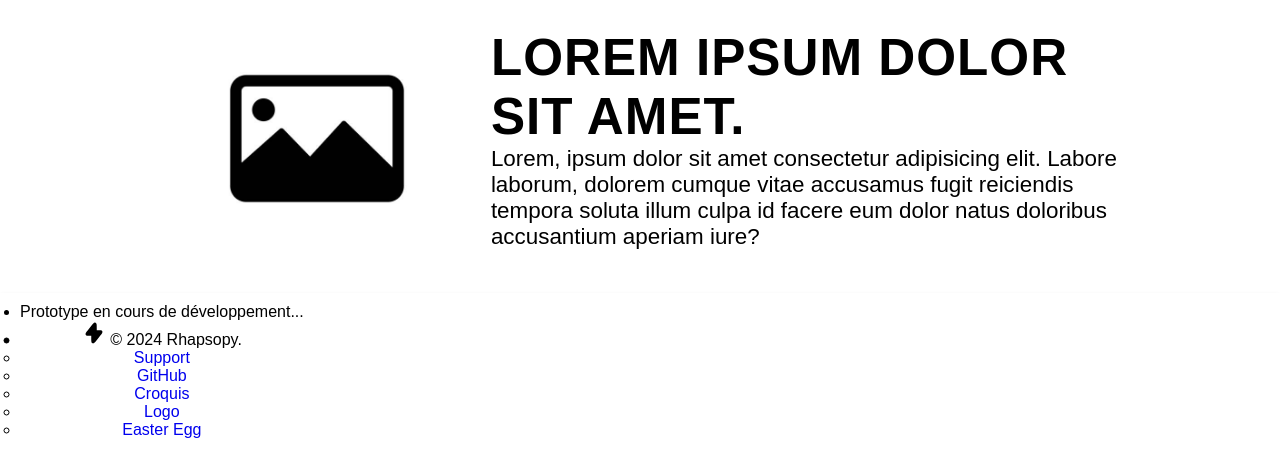
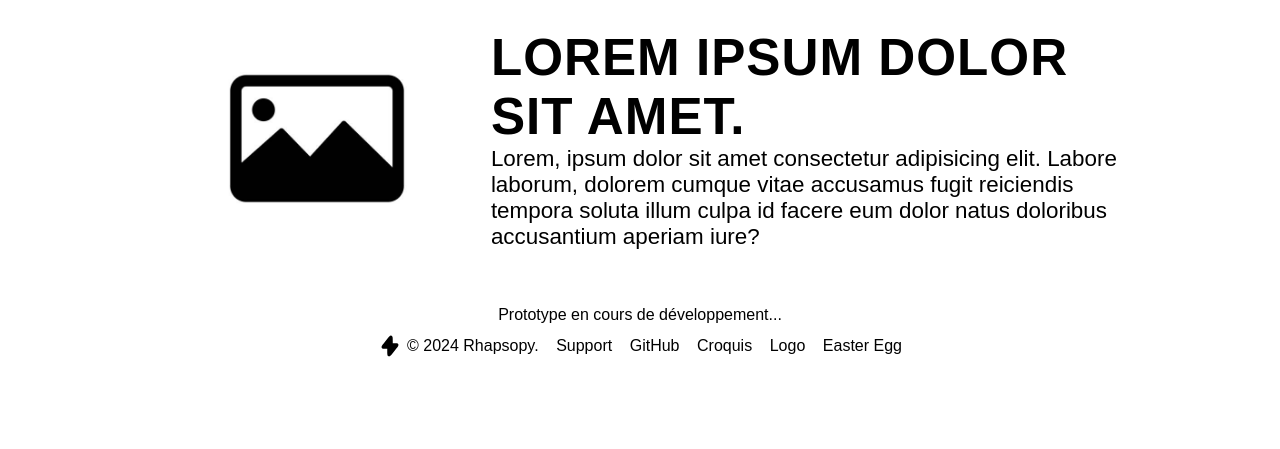
Before and after one commit to lucasbouet30/NSI_project, a Flask app: page / in a window 1280 px wide. Shown: the part 1494-1943 px from the top of the page. After the commit the page ends 1851 px from the top, so only its background shows below. Run offline with Flask 3, Linux system fonts and the light colour scheme; parts of the project's set-up code (start-up, migrations or seed data) failed here and were passed over.

Commit message:
Update footer.css

```diff
--- a/V0.1.0/static/assets/css/footer.css
+++ b/V0.1.0/static/assets/css/footer.css
@@ -1,54 +1,34 @@
-footer {
-  display: flex;
-  justify-content: space-between;
-  align-items: center;
-  background-color: #ffffff;
-  padding: 10px 20px;
-  box-shadow: 0 2px 4px rgba(0, 0, 0, 0.1);
+.footer {
+  /* background-color: #0d0d0d; */
+  color: #000000;
+  padding: 1%;
+  text-align: center;
+  list-style-type: none;
 }
 
-.navbar-brand {
+.footer li {
+  list-style-type: none;
+}
+
+.footer-links {
+  list-style-type: none;
+  padding: 0;
   display: flex;
+  align-items: center;
+  justify-content: center;
+}
+
+.footer-links li {
+  display: inline-flex;
+  margin: 0.8% 0.7%;
   align-items: center;
 }
 
-.logo {
-  width: 30px;
-  height: 30px;
-  margin-right: 10px;
+.logo-footer {
+  margin-right: 5px;
 }
 
-.brand-name {
-  font-size: 1.2em;
-  font-weight: bold;
-  color: #333;
+.footer-links a {
+  text-decoration: none;
+  color: #000000;
 }
-
-.navbar-menu {
-  display: flex;
-  list-style-type: none;
-  margin: 0;
-  padding: 0;
-}
-
-.navbar-menu li {
-  margin: 0 15px;
-}
-
-.navbar-menu a {
-  text-decoration: none;
-  color: #333;
-  font-weight: 500;
-  transition: color 0.3s ease;
-}
-
-.navbar-menu a:hover {
-  color: #007bff;
-}
-
-.profile-pic {
-  width: 40px;
-  height: 40px;
-  border-radius: 50%;
-  object-fit: cover;
-}
```
